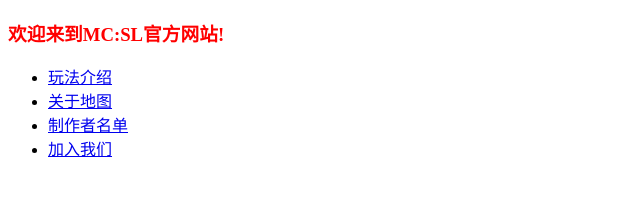
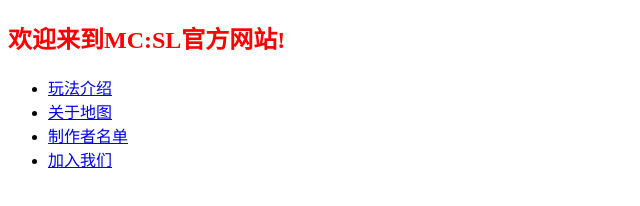
Before and after one commit to awabenb/MCSL-homepage, a plain HTML site: page index.html in a window 1280 px wide. Shown: the whole page, without its empty margins (0-640 px from the left). Drawn offline with Linux system fonts and the light colour scheme.

Commit message:
Add files via upload

```diff
--- a/index.html
+++ b/index.html
@@ -4,11 +4,10 @@
     <meta charset="UTF-8">
     <meta name="viewport" content="width=device-width, initial-scale=1.0">
     <title>MC:SL官方网站</title>
-    <link rel="stylesheet" href="title.css">
 </head>
 <body>
     <section class="title">
-    <h3 style="color: red"><strong>欢迎来到MC:SL官方网站!</strong></h3>
+    <h1 style="color: red"><strong>欢迎来到MC:SL官方网站!</strong></h1>
     <ul>
         <li><a href="#">玩法介绍</a></li>
         <li><a href="#">关于地图</a></li>
```
